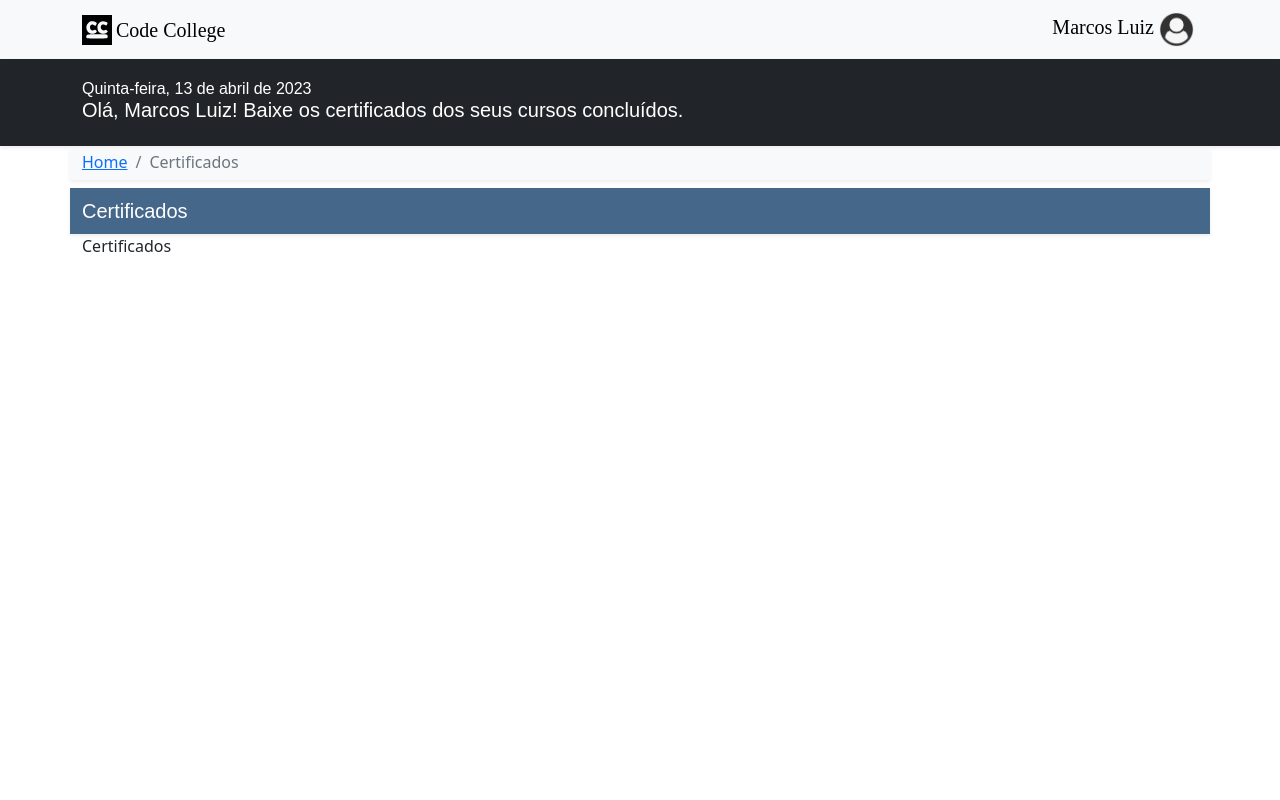
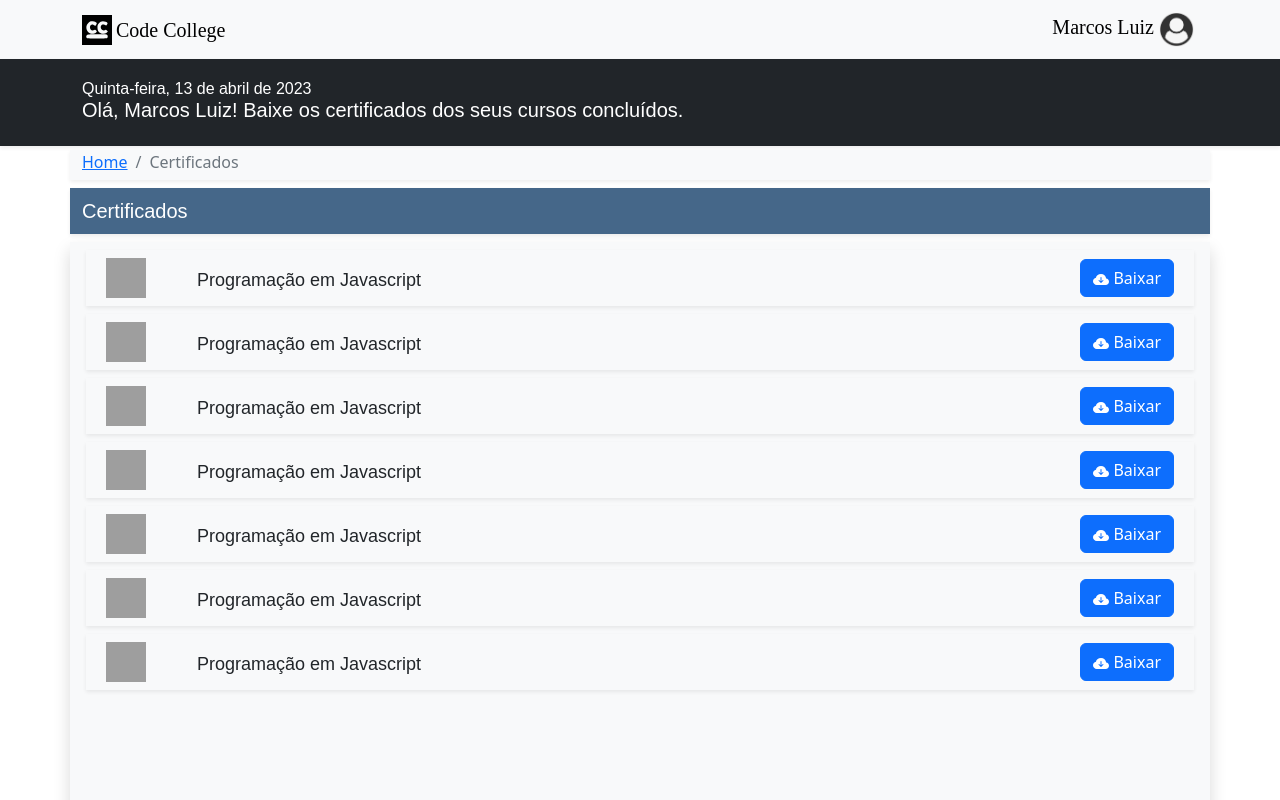
Before and after one commit to williamlims/codecollege-web, a React (Create React App) app: page /home/certificates in a window 1280 px wide. Shown: the top 800 px of the page. Built offline with nearby package versions, Linux system fonts and the light colour scheme; grey boxes are pictures that could not be loaded.

Commit message:
updates in library, certificate, performance and preferences pages

```diff
--- a/src/pages/home/certificates/Certificates.js
+++ b/src/pages/home/certificates/Certificates.js
@@ -1,5 +1,7 @@
 import * as React from 'react';
 import Container from 'react-bootstrap/Container';
+import Row from 'react-bootstrap/Row';
+import Col from 'react-bootstrap/Col';
 import Breadcrumb from 'react-bootstrap/Breadcrumb';
 import Nav from 'react-bootstrap/Nav';
 import { NavLink } from 'react-router-dom';
@@ -7,6 +9,8 @@ import BreadcrumbPath from '../../../components/pathNavigation/BreadcrumbPath';
 import TabInfo from '../../../components/tab/TabInfo';
 import NavMain from '../../../components/navMain/NavMain';
 import Footer from '../../../components/footer/Footer';
+import Button from 'react-bootstrap/Button';
+import { BsFillCloudArrowDownFill } from "react-icons/bs";
 
 function Certificates() {
     const path = {
@@ -16,15 +20,42 @@ function Certificates() {
                 <Breadcrumb.Item active>Certificados</Breadcrumb.Item>
             </>
         )
-    };
+    }
+
+    const certificate = () => {
+        return (
+            <>
+                <Row className='bg-light shadow-sm m-1 mt-2 p-2'>
+                    <Col sm={1} className='d-flex justify-content-start align-self-center'>
+                        <img src={{}} width="40" height="40" className="d-inline-block align-top bg-light" alt="Logo" />
+                    </Col>
+                    <Col className='d-flex justify-content-start mt-1 align-self-center'>
+                        <div style={{fontFamily:'Arial', fontSize:18, alignContent:'center'}}>Programação em Javascript</div>
+                    </Col>
+                    <Col className='d-flex justify-content-end align-self-center'>
+                        <Button size="md" href="https://www.google.com" target='_blank' style={{maxHeight:40}}><BsFillCloudArrowDownFill /> Baixar</Button>
+                    </Col>
+                </Row>
+            </>
+        )
+    }
+
     return (
         <>
             <NavMain nameUser="Marcos Luiz" messageUser="Baixe os certificados dos seus cursos concluídos."/>
             <BreadcrumbPath path={path.element}/>
             <TabInfo info="Certificados"/>
-            <Container style={{height:800}}>
-                Certificados
-            </Container>
+            <main class="flex-shrink-0">
+                <Container className='mb-5 mt-2 bg-light shadow overflow-auto' style={{height:600}}>
+                    {certificate()}
+                    {certificate()}
+                    {certificate()}
+                    {certificate()}
+                    {certificate()}
+                    {certificate()}
+                    {certificate()}
+                </Container>
+            </main>
             <Footer />
         </>
     );
--- a/src/pages/home/library/Library.js
+++ b/src/pages/home/library/Library.js
@@ -1,5 +1,8 @@
 import * as React from 'react';
 import Container from 'react-bootstrap/Container';
+import Row from 'react-bootstrap/Row';
+import Col from 'react-bootstrap/Col';
+import Button from 'react-bootstrap/Button';
 import BreadcrumbPath from '../../../components/pathNavigation/BreadcrumbPath';
 import NavMain from '../../../components/navMain/NavMain';
 import Footer from '../../../components/footer/Footer';
@@ -7,6 +10,7 @@ import Breadcrumb from 'react-bootstrap/Breadcrumb';
 import Nav from 'react-bootstrap/Nav';
 import { NavLink } from 'react-router-dom';
 import TabInfo from '../../../components/tab/TabInfo';
+import { BsFillFileEarmarkTextFill } from "react-icons/bs";
 
 function Library() {
     const path = {
@@ -16,15 +20,32 @@ function Library() {
                 <Breadcrumb.Item active>Biblioteca</Breadcrumb.Item>
             </>
         )
-    };
+    }
+
+    const documento = () => {
+        return (
+            <>
+                <Row className='bg-light shadow-sm m-1 mt-2 p-2 align-self-center'>
+                    <Col className='d-flex justify-content-start mt-1'>
+                        <div style={{fontFamily:'Arial', fontSize:18, alignContent:'center'}}>Documentação do sistema de cadastramento</div>
+                    </Col>
+                    <Col className='d-flex justify-content-end align-self-center'>
+                        <Button size="md" href="https://www.google.com" target='_blank' style={{maxHeight:40}}><BsFillFileEarmarkTextFill /> Ler</Button>
+                    </Col>
+                </Row>
+            </>
+        )
+    }
     return (
         <>
             <NavMain nameUser="Marcos Luiz" messageUser="Aqui você encontra livros e documentos disponíveis no sistema."/>
             <BreadcrumbPath path={path.element}/>
             <TabInfo info="Biblioteca"/>
-            <Container style={{height:800}}>
-                Biblioteca
-            </Container>
+            <main class="flex-shrink-0">
+                <Container className='mb-5 mt-2 bg-light shadow overflow-auto' style={{height:600}}>
+                    {documento()}
+                </Container>
+            </main>
             <Footer />
 
         </>
--- a/src/pages/home/performance/Performance.js
+++ b/src/pages/home/performance/Performance.js
@@ -22,9 +22,11 @@ function Performance() {
             <NavMain nameUser="Marcos Luiz" messageUser="Verifique o seu desempenho na plataforma."/>
             <BreadcrumbPath path={path.element}/>
             <TabInfo info="Desempenho"/>
-            <Container style={{height:800}}>
-                Desempenho
-            </Container>
+            <main class="flex-shrink-0">
+                <Container className='mb-5 mt-2 bg-light shadow' style={{height:600}}>
+                    Desempenho
+                </Container>
+            </main>
             <Footer />
         </>
     );
```
